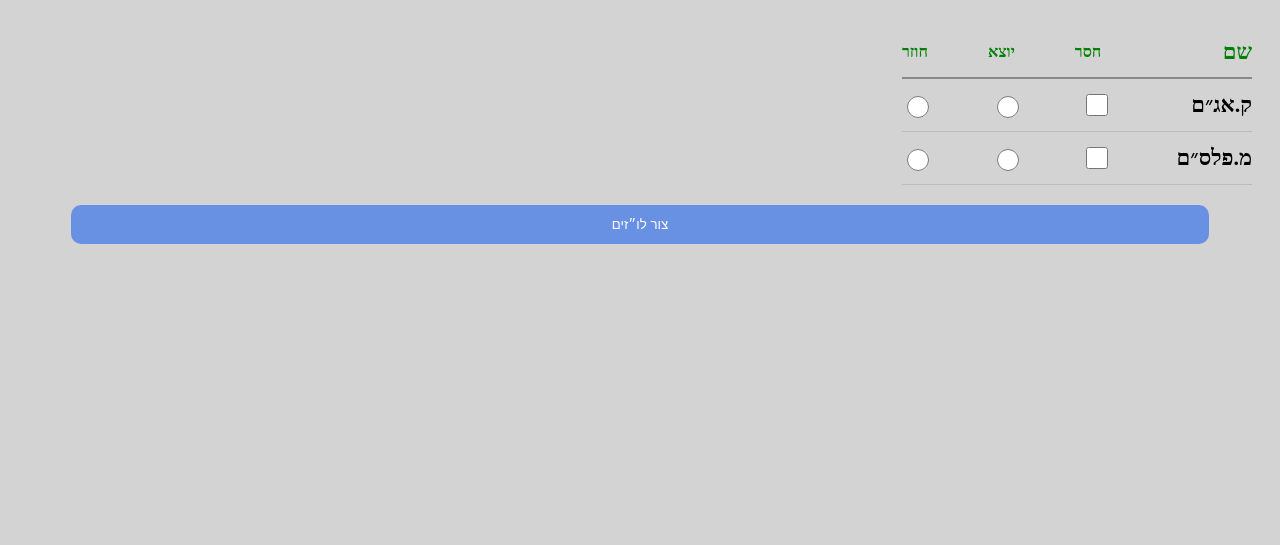
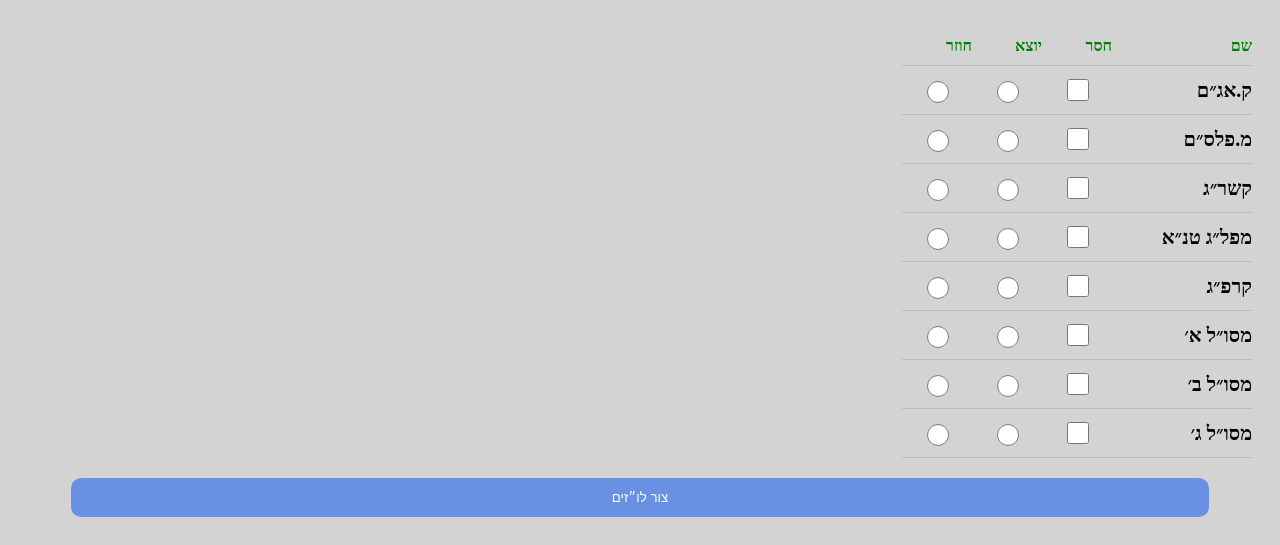
Before and after one commit to yuvalyogev221/loz-system, a plain HTML site: page index.html in a window 1280 px wide. Shown: the part 698-1243 px from the top of the page. Before the commit the page ends 970 px from the top, so only its background shows below. Drawn offline with Linux system fonts and the light colour scheme.

Commit message:
Refactor person table layout and styling

```diff
--- a/index.html
+++ b/index.html
@@ -92,62 +92,35 @@
   max-width: 100%; /* שלא יגלוש */
 }
 
+.person-table {
+  width: 100%;
+}
+
 .person-row {
-  display: flex;
-  justify-content: space-between;
+  display: grid;
+  grid-template-columns: 1.8fr 70px 70px 70px;
+
   align-items: center;
 
-  padding: 12px 0;
+  padding: 10px 0;
 
   border-bottom: 1px solid #bdbdbd;
 }
 
-.person-name {
-  font-size: 22px;
+.person-row.header {
   font-weight: bold;
-
-  width: 180px;
+  color: green;
 }
 
-.person-actions {
-  display: flex;
-  gap: 60px;
-
-  align-items: center;
+.person-name {
+  font-size: 20px;
+  font-weight: bold;
 }
 
-.person-actions input {
+.person-row input {
   width: 22px;
   height: 22px;
-}
-
-.header-row {
-  font-weight: bold;
-  color: green;
-  border-bottom: 2px solid #888;
-}
-
-.status-table {
-  width: 95%;
-  margin: auto;
-  border-collapse: collapse;
-  background: white;
-  border-radius: 10px;
-}
-
-.status-table th,
-.status-table td {
-  padding: 10px;
-  text-align: center;
-  border-bottom: 1px solid #ddd;
-}
-
-.status-table th {
-  background: #f3f3f3;
-}
-
-.status-table td:first-child {
-  font-weight: bold;
+  justify-self: center;
 }
 
 button {
@@ -194,52 +167,74 @@ button {
 
 		<div class="checklist-section">
 
-    <h3>מי חסר?</h3>
+  <h3>מי חסר?</h3>
 
-    <div class="person-row header-row">
-        <div class="person-name">שם</div>
-        <div class="person-actions">
-            <span>חסר</span>
-            <span>יוצא</span>
-            <span>חוזר</span>
-        </div>
+  <div class="person-table">
+
+    <div class="person-row header">
+      <div>שם</div>
+      <div>חסר</div>
+      <div>יוצא</div>
+      <div>חוזר</div>
     </div>
 
     <div class="person-row">
-        <div class="person-name">ק.אג״ם</div>
-
-        <div class="person-actions">
-            <input type="checkbox" class="missing" value="k_agam">
-
-            <input type="radio"
-                   name="k_agam_status"
-                   class="leave"
-                   data-missing="k_agam">
-
-            <input type="radio"
-                   name="k_agam_status"
-                   class="return"
-                   data-missing="k_agam">
-        </div>
+      <div class="person-name">ק.אג״ם</div>
+      <input type="checkbox" class="missing" value="k_agam">
+      <input type="radio" name="k_agam_status" class="leave" data-missing="k_agam">
+      <input type="radio" name="k_agam_status" class="return" data-missing="k_agam">
     </div>
 
     <div class="person-row">
-        <div class="person-name">מ.פלס״ם</div>
+      <div class="person-name">מ.פלס״ם</div>
+      <input type="checkbox" class="missing" value="m_palsam">
+      <input type="radio" name="m_palsam_status" class="leave" data-missing="m_palsam">
+      <input type="radio" name="m_palsam_status" class="return" data-missing="m_palsam">
+    </div>
 
-        <div class="person-actions">
-            <input type="checkbox" class="missing" value="m_palsam">
+    <div class="person-row">
+      <div class="person-name">קשר״ג</div>
+      <input type="checkbox" class="missing" value="kashrag">
+      <input type="radio" name="kashrag_status" class="leave" data-missing="kashrag">
+      <input type="radio" name="kashrag_status" class="return" data-missing="kashrag">
+    </div>
 
-            <input type="radio"
-                   name="m_palsam_status"
-                   class="leave"
-                   data-missing="m_palsam">
+    <div class="person-row">
+      <div class="person-name">מפל״ג טנ״א</div>
+      <input type="checkbox" class="missing" value="tene">
+      <input type="radio" name="tene_status" class="leave" data-missing="tene">
+      <input type="radio" name="tene_status" class="return" data-missing="tene">
+    </div>
 
-            <input type="radio"
-                   name="m_palsam_status"
-                   class="return"
-                   data-missing="m_palsam">
-        </div>
+    <div class="person-row">
+      <div class="person-name">קרפ״ג</div>
+      <input type="checkbox" class="missing" value="dr">
+      <input type="radio" name="dr_status" class="leave" data-missing="dr">
+      <input type="radio" name="dr_status" class="return" data-missing="dr">
     </div>
+
+    <div class="person-row">
+      <div class="person-name">מסו״ל א׳</div>
+      <input type="checkbox" class="missing" value="masol_1">
+      <input type="radio" name="masol1_status" class="leave" data-missing="masol_1">
+      <input type="radio" name="masol1_status" class="return" data-missing="masol_1">
+    </div>
+
+    <div class="person-row">
+      <div class="person-name">מסו״ל ב׳</div>
+      <input type="checkbox" class="missing" value="masol_2">
+      <input type="radio" name="masol2_status" class="leave" data-missing="masol_2">
+      <input type="radio" name="masol2_status" class="return" data-missing="masol_2">
+    </div>
+
+    <div class="person-row">
+      <div class="person-name">מסו״ל ג׳</div>
+      <input type="checkbox" class="missing" value="masol_3">
+      <input type="radio" name="masol3_status" class="leave" data-missing="masol_3">
+      <input type="radio" name="masol3_status" class="return" data-missing="masol_3">
+    </div>
+
+  </div>
 
 </div>
 
```
